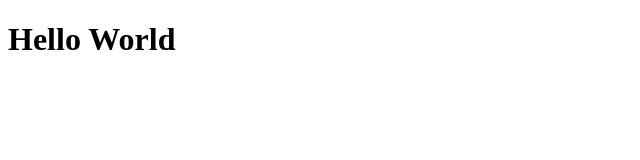
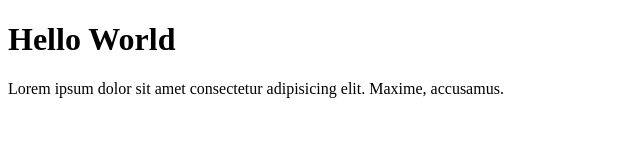
Before and after one commit to refkiindrahefiandes/repo-satu, a plain HTML site: page index.html in a window 1280 px wide. Shown: the whole page, without its empty margins (0-640 px from the left). Drawn offline with Linux system fonts and the light colour scheme.

Commit message:
menambahkan paragraf

```diff
--- a/index.html
+++ b/index.html
@@ -8,5 +8,9 @@
   </head>
   <body>
     <h1>Hello World</h1>
+    <p>
+      Lorem ipsum dolor sit amet consectetur adipisicing elit. Maxime,
+      accusamus.
+    </p>
   </body>
 </html>
```
